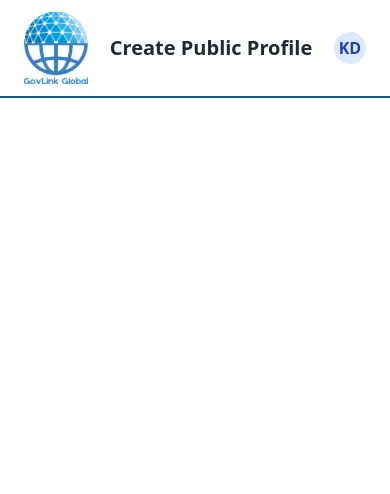
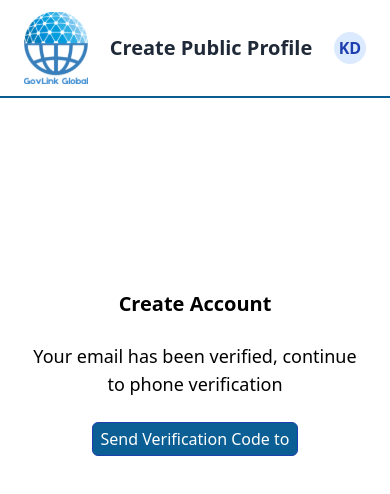
Before and after one commit to codemon0486/jobsite, a React (Vite) app: page /submit_phoneNumber in a window 390 px wide. Shown: the top 494 px of the page. Built offline with nearby package versions, Linux system fonts and the light colour scheme.

Commit message:
initail phone verification

```diff
--- a/src/pages/auth/EmailVerification.jsx
+++ b/src/pages/auth/EmailVerification.jsx
@@ -7,11 +7,15 @@ import { verifyEmailCode, resendVerificationCode } from "../../utils/apiUtils";
 export default function EmailVerification() {
   const location = useLocation();
   const email = location.state?.email || "";
+  const phone = location.state?.phone || "";
   const [verificationCode, setVerificationCode] = useState("");
 
   const handleVerifyCode = async () => {
     try {
       const response = await verifyEmailCode(verificationCode, email);
+      navigate("/submit_phoneNumber", {
+        state: { phone: phone },
+      });
       alert("Email verified successfully!");
     } catch (error) {
       alert("Invalid verification code. Please try again.");
@@ -29,10 +33,10 @@ export default function EmailVerification() {
 
   return (
     <div className="flex items-center justify-center mt-40 bg-white">
-      <div className="w-full max-w-md p-8 space-y-6">
-        <h2 className="text-center text-xl font-semibold">Verify Your Email</h2>
+      <div className="w-full max-w-xl p-8 space-y-6">
+        <h2 className="text-center text-xl font-semibold">Create Account</h2>
         <h1 className="text-lg text-center">
-          Enter the verification code sent to your email
+          Enter the verification code sent to {email}
         </h1>
         <div className="flex flex-col w-2/3 gap-6 mx-auto">
           <Textbox
--- /dev/null
+++ b/src/pages/auth/PostPhoneNumber.jsx
@@ -0,0 +1,26 @@
+import React from "react";
+import Button from "../../components/Button";
+import { useLocation } from "react-router-dom";
+
+const PostPhoneNumber = () => {
+  const location = useLocation();
+  const phone = location.state?.phone || "";
+  return (
+    <div className="flex items-center justify-center mt-40 bg-white">
+      <div className="w-full max-w-xl p-8 space-y-6">
+        <h2 className="text-center text-xl font-semibold">Create Account</h2>
+        <h1 className="text-lg text-center">
+          Your email has been verified, continue to phone verification
+        </h1>
+        <div className="flex justify-center w-max items-center mx-auto">
+          <Button
+            title={`Send Verification Code to ${phone}`}
+            className="bg-[#0B5F94] text-white"
+          />
+        </div>
+      </div>
+    </div>
+  );
+};
+
+export default PostPhoneNumber;
--- a/src/pages/auth/Register.jsx
+++ b/src/pages/auth/Register.jsx
@@ -27,7 +27,9 @@ export default function Register() {
     try {
       const data = await sendVerificationEmail(formData, role);
       alert("Email verification sent! Please check your inbox.");
-      navigate("/email_verification", { state: { email: formData.email } });
+      navigate("/email_verification", {
+        state: { email: formData.email, phone: formData.phone },
+      });
     } catch (error) {
       alert("An error occurred while sending the verification email.");
     }
--- a/src/routes/AppRoutes.jsx
+++ b/src/routes/AppRoutes.jsx
@@ -6,6 +6,7 @@ import CreateBusinessProfilePage from "../pages/profile/CreateBusinessProfilePag
 import Register from "../pages/auth/Register";
 import Login from "../pages/auth/Login";
 import EmailVerification from "../pages/auth/EmailVerification";
+import PostPhoneNumber from "../pages/auth/PostPhoneNumber";
 
 const AppRoutes = () => {
   return (
@@ -16,6 +17,7 @@ const AppRoutes = () => {
       <Route path="/register" element={<Register />} />
       <Route path="/login" element={<Login />} />
       <Route path="/email_verification" element={<EmailVerification />} />
+      <Route path="/submit_phoneNumber" element={<PostPhoneNumber />} />
     </Routes>
   );
 };
```
